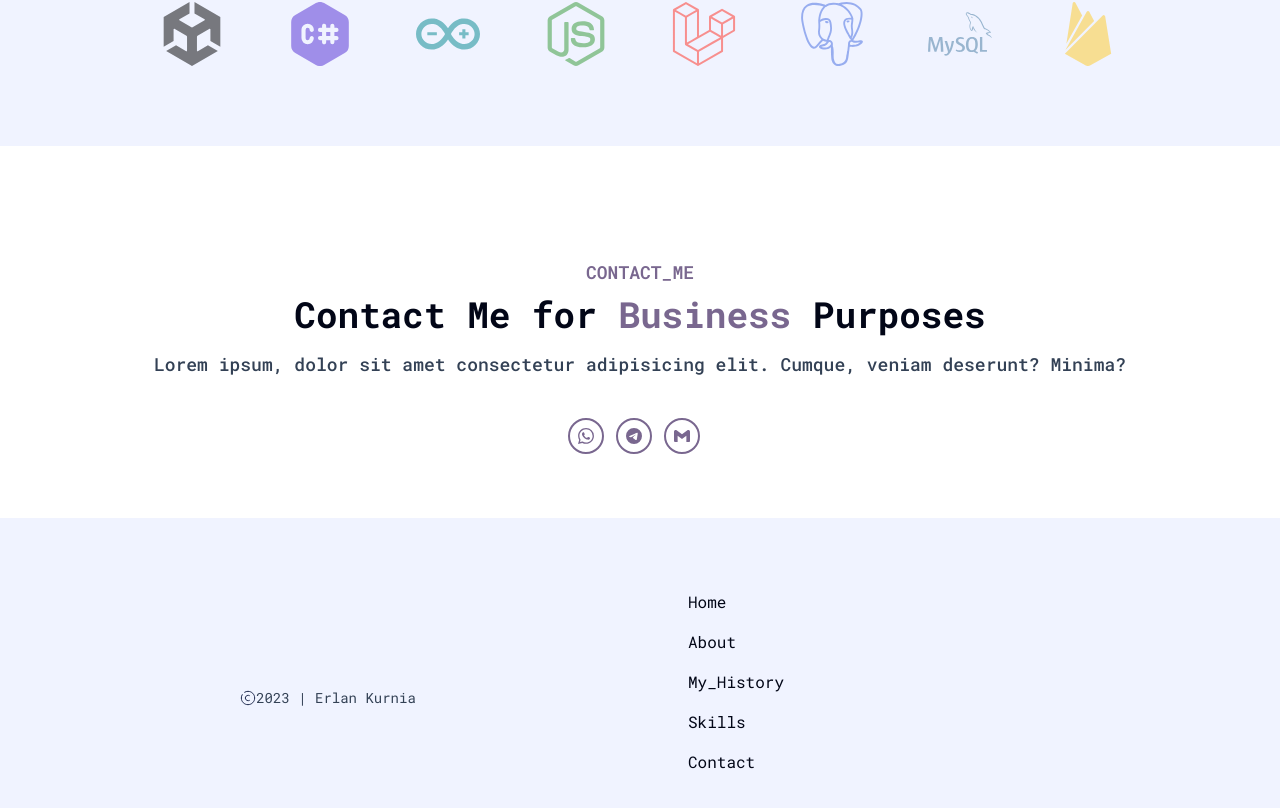
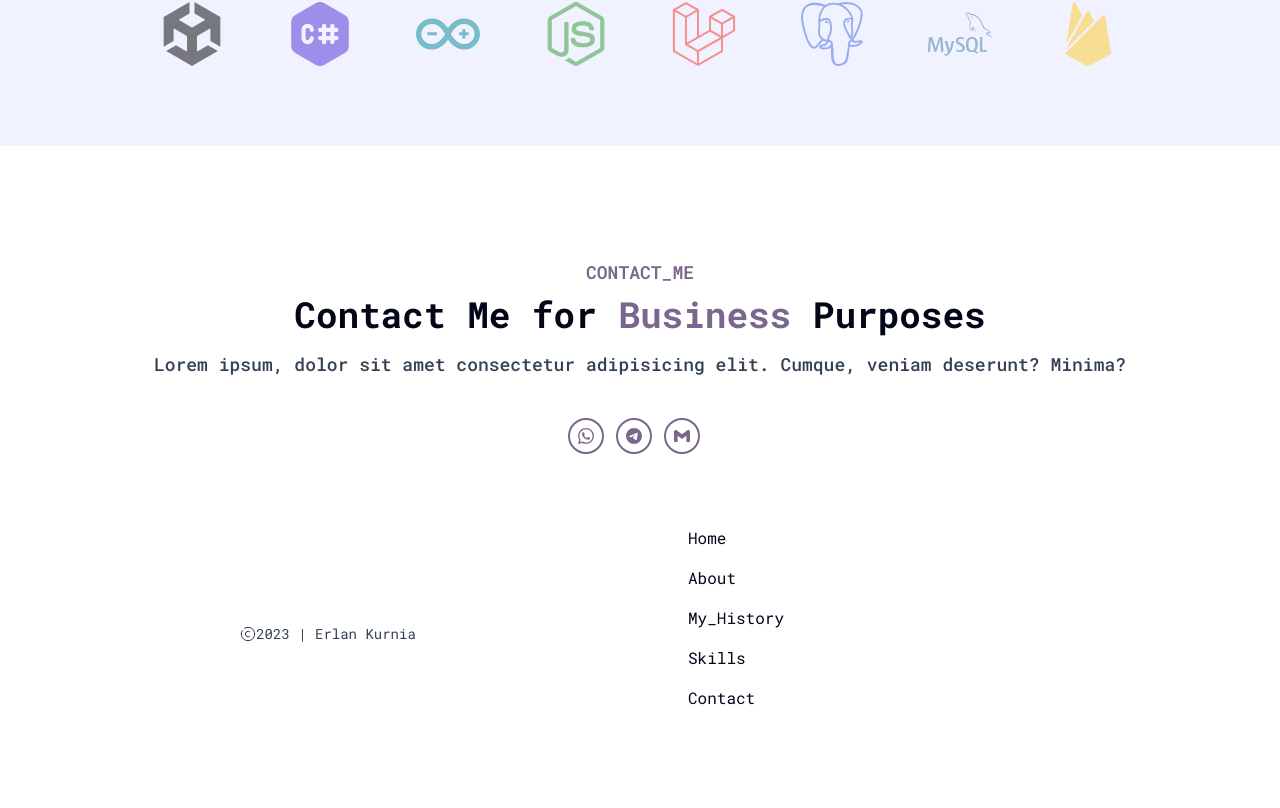
Before and after one commit to erlankurnia/erlankurnia.github.io, a Vue app: page / in a window 1280 px wide. Shown: the part 2940-3748 px from the top of the page. Built offline with nearby package versions, Linux system fonts and the light colour scheme; what vue-powerglitch would draw is missing.

Commit message:
Update FooterComponent.vue

```diff
--- a/src/components/FooterComponent.vue
+++ b/src/components/FooterComponent.vue
@@ -1,5 +1,5 @@
 <template>
-	<footer class="py-16 bg-bgSecondary">
+	<footer class="pb-16 bg-bgPrimary">
 		<div class="container">
 			<div class="flex flex-wrap md:flex-row-reverse">
 				<div class="w-full px-4 mb-8 md:w-1/2">
```
